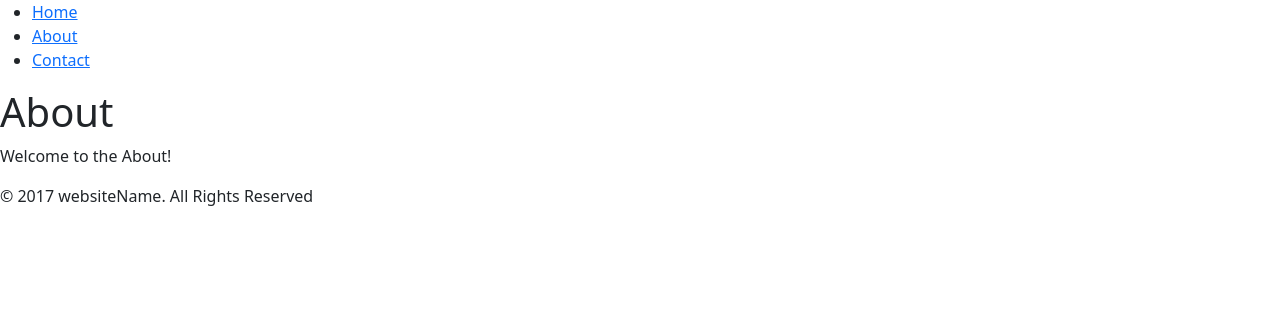
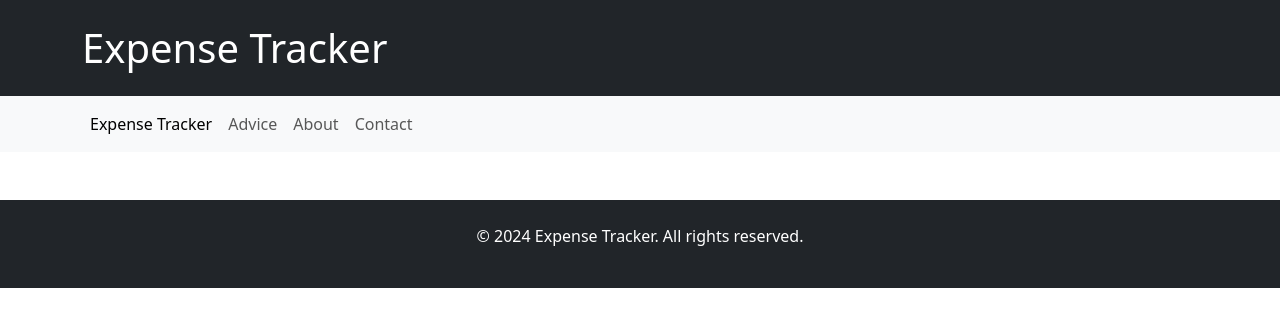
Before and after one commit to AC2024SDD/T2-Project-0, a Flask app: page /about in a window 1280 px wide. Shown: the top 327 px of the page. Run offline with Flask 3, Linux system fonts and the light colour scheme.

Commit message:
Introduced New template

```diff
--- a/templates/layout.html
+++ b/templates/layout.html
@@ -1,35 +1,58 @@
 <!-- HTML in this page extends into every other page -->
 
 <!DOCTYPE html>
-<html>
+<html lang="en">
 <head>
-  <title>Title Goes Here</title>
-  <meta charset="utf-8">
-  <meta http-equiv="X-UA-Compatible" content="IE=edge">
-  <meta name="viewport" content="initial-scale=1, width=device-width, maximum-scale=1, minimum-scale=1, user-scalable=no">
-  <meta name="description" content="">
-  <link href="https://cdn.jsdelivr.net/npm/bootstrap@5.3.3/dist/css/bootstrap.min.css" rel="stylesheet" integrity="sha384-QWTKZyjpPEjISv5WaRU9OFeRpok6YctnYmDr5pNlyT2bRjXh0JMhjY6hW+ALEwIH" crossorigin="anonymous">
+  <meta charset="UTF-8">
+  <meta name="viewport" content="width=device-width, initial-scale=1.0">
+  <title>{% block title %}Expense Tracker{% endblock %}</title>
+  <!-- Bootstrap CSS -->
+  <link href="https://cdn.jsdelivr.net/npm/bootstrap@5.3.0-alpha1/dist/css/bootstrap.min.css" rel="stylesheet">
 </head>
 <body>
-  <div class="wrapper">
-    <header>
-      <!-- Header HTML Here -->
-      <!-- Example Below -->
-      <ul>
-        <li><a href="/">Home</a></li>
-        <li><a href="/about">About</a></li>
-        <li><a href="/contact">Contact</a></li>
-      </ul>
-    </header>
-    <div class="main-container">
-      <!-- Main HTML Goes In Seperate File -->
-      {% block body %}
-      {% endblock %}
+
+  <header class="bg-dark text-white py-4">
+    <div class="container">
+      <h1 class="mb-0">Expense Tracker</h1>
     </div>
-    <footer>
-      <!-- Footer HTML Here -->
-      <p>&copy; 2017 websiteName. All Rights Reserved<p>
-    </footer>
+  </header>
+
+  <nav class="navbar navbar-expand-lg navbar-light bg-light">
+    <div class="container">
+      <button class="navbar-toggler" type="button" data-bs-toggle="collapse" data-bs-target="#navbarNav" aria-controls="navbarNav" aria-expanded="false" aria-label="Toggle navigation">
+        <span class="navbar-toggler-icon"></span>
+      </button>
+      <div class="collapse navbar-collapse" id="navbarNav">
+        <ul class="navbar-nav">
+          <li class="nav-item">
+            <a class="nav-link active" aria-current="page" href="/">Expense Tracker</a>
+          </li>
+          <li class="nav-item">
+            <a class="nav-link" href="books">Advice</a>
+          </li>
+          <li class="nav-item">
+            <a class="nav-link" href="#">About</a>
+          </li>
+          <li class="nav-item">
+            <a class="nav-link" href="#">Contact</a>
+          </li>
+        </ul>
+      </div>
+    </div>
+  </nav>
+
+  <div class="container mt-5">
+    {% block content %}
+    {% endblock %}
   </div>
+
+  <footer class="bg-dark text-white text-center py-4">
+    <div class="container">
+      <p>&copy; 2024 Expense Tracker. All rights reserved.</p>
+    </div>
+  </footer>
+
+  <!-- Bootstrap JS -->
+  <script src="https://cdn.jsdelivr.net/npm/bootstrap@5.3.0-alpha1/dist/js/bootstrap.bundle.min.js"></script>
 </body>
 </html>
```
